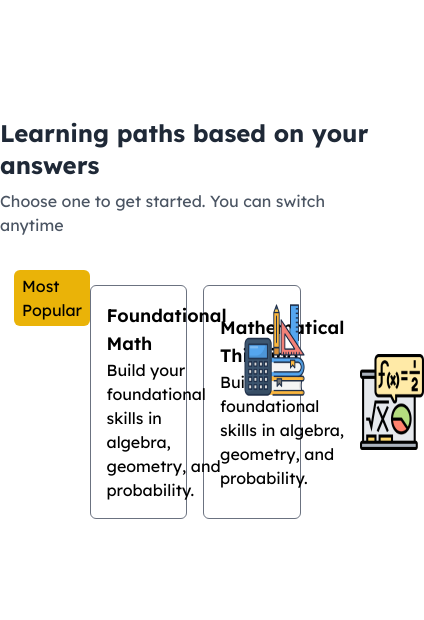
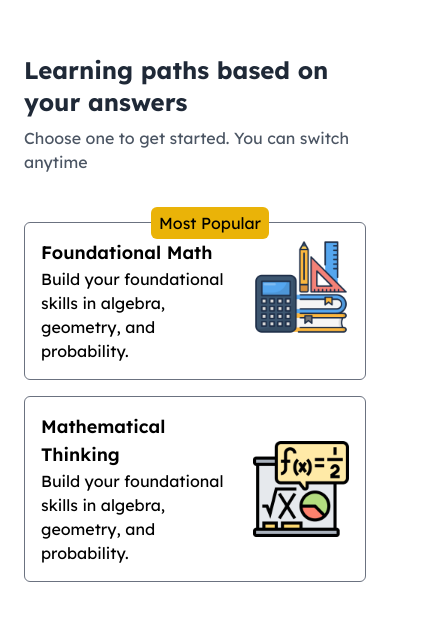
Before and after one commit to nikamaish/Aeonaxy_React_Tailwind, a React (Create React App) app: page /recommendation in a window 390 px wide. Shown: the part 108-728 px from the top of the page, 424 px wide, since content can reach past the window. Built offline with nearby package versions, Linux system fonts and the light colour scheme.

Commit message:
:iphone: responsive recommendation section

```diff
--- a/src/components/Comfort/Comfort.jsx
+++ b/src/components/Comfort/Comfort.jsx
@@ -40,7 +40,7 @@ const Comfort = () => {
       <h1 className="text-2xl font-bold text-gray-800 mt-2 text-center">What is your math comfort level?</h1>
       <h3 className='text-gray-600 mt-2 text-center'>Choose the highest level you feel confident in &mdash; you can always adjust later.</h3>
 
-      <div className="flex flex-wrap justify-center gap-4 mt-10">
+      <div className="flex flex-wrap justify-center  gap-4 cursor-pointer mt-10">
         {comfortLevels.map((level) => (
          <div
            key={level.id}
--- a/src/components/Interest/Interest.jsx
+++ b/src/components/Interest/Interest.jsx
@@ -42,7 +42,7 @@ const Interest = () => {
             <h2 className="text-2xl font-bold text-gray-800 mt-2">Which are you most interested in?</h2>
             <h3 className='text-gray-600 mt-2'>Choose just one. This will help us get you started (but won't limit your experience).</h3>
 
-            <div className="flex flex-col items-center mt-12 ">
+            <div className="flex flex-col items-center mt-12 mx-2">
                 {personalData.map((data, index) => (
                     <div key={data.id} className={`flex items-center border rounded-md  mb-4  p-2  w-full md:w-1/2 text-gray-800 cursor-pointer ${selectedBox === data.id ? 'border-golden' : 'border-gray-300'}`} onClick={() => handleBoxClick(data.id)}>
                         <img src={data.image} alt="vector" width={40} height={20} className='mr-5'/>
--- a/src/components/Recommendation/Recommendation.jsx
+++ b/src/components/Recommendation/Recommendation.jsx
@@ -8,13 +8,13 @@ const Recommendation = () => {
   };
 
   return (
-    <div className="flex flex-col justify-center items-center h-screen">
+    <div className="flex flex-col justify-center items-center h-screen mx-6">
       <h2 className="text-2xl font-bold text-gray-800 mt-2">Learning paths based on your answers</h2>
       <h3 className='text-gray-600 mt-2'>Choose one to get started. You can switch anytime</h3>
 
-      <div className="flex flex-row justify-center mt-12 gap-4 cursor-pointer">
+      <div className="flex flex-col md:flex-row justify-center mt-12 gap-4 cursor-pointer">
         <div
-          className={`w-1/4 relative flex p-4 border ${selectedBox === 0 ? 'border-yellow-500' : 'border-gray-500'} rounded-md`}
+          className={`w-full md:w-1/4 relative flex p-4 border ${selectedBox === 0 ? 'border-yellow-500' : 'border-gray-500'} rounded-md`}
           onClick={() => handleBoxClick(0)}
         >
           {/* "Most Popular" tag */}
@@ -28,7 +28,7 @@ const Recommendation = () => {
         </div>
 
         <div
-          className={`w-1/4 flex items-center p-4 border ${selectedBox === 1 ? 'border-yellow-500' : 'border-gray-500'} rounded-md `}
+          className={`w-full md:w-1/4 flex items-center p-4 border ${selectedBox === 1 ? 'border-yellow-500' : 'border-gray-500'} rounded-md `}
           onClick={() => handleBoxClick(1)}
         >
           <div>
--- a/src/components/RightPlace/RightPlace.jsx
+++ b/src/components/RightPlace/RightPlace.jsx
@@ -15,8 +15,8 @@ const RightPlace = () => {
           />
         </div>
         <div className="p-4 flex flex-col justify-center items-left lg:flex-1">
-          <h1 className="text-xl font-bold mb-2">You're in the right place</h1>
-          <p>Brilliant gets you hands-on to help improve your professional skills and knowledge. You'll interact with concepts and solve fun problems in math, science, and computer science.</p>
+          <h1 className="text-center lg:text-left text-xl font-bold mb-2 mb-2">You're in the right place</h1>
+          <p className='text-center lg:text-left'>Brilliant gets you hands-on to help improve your professional skills and knowledge. You'll interact with concepts and solve fun problems in math, science, and computer science.</p>
         </div>
       </div>
 
```
